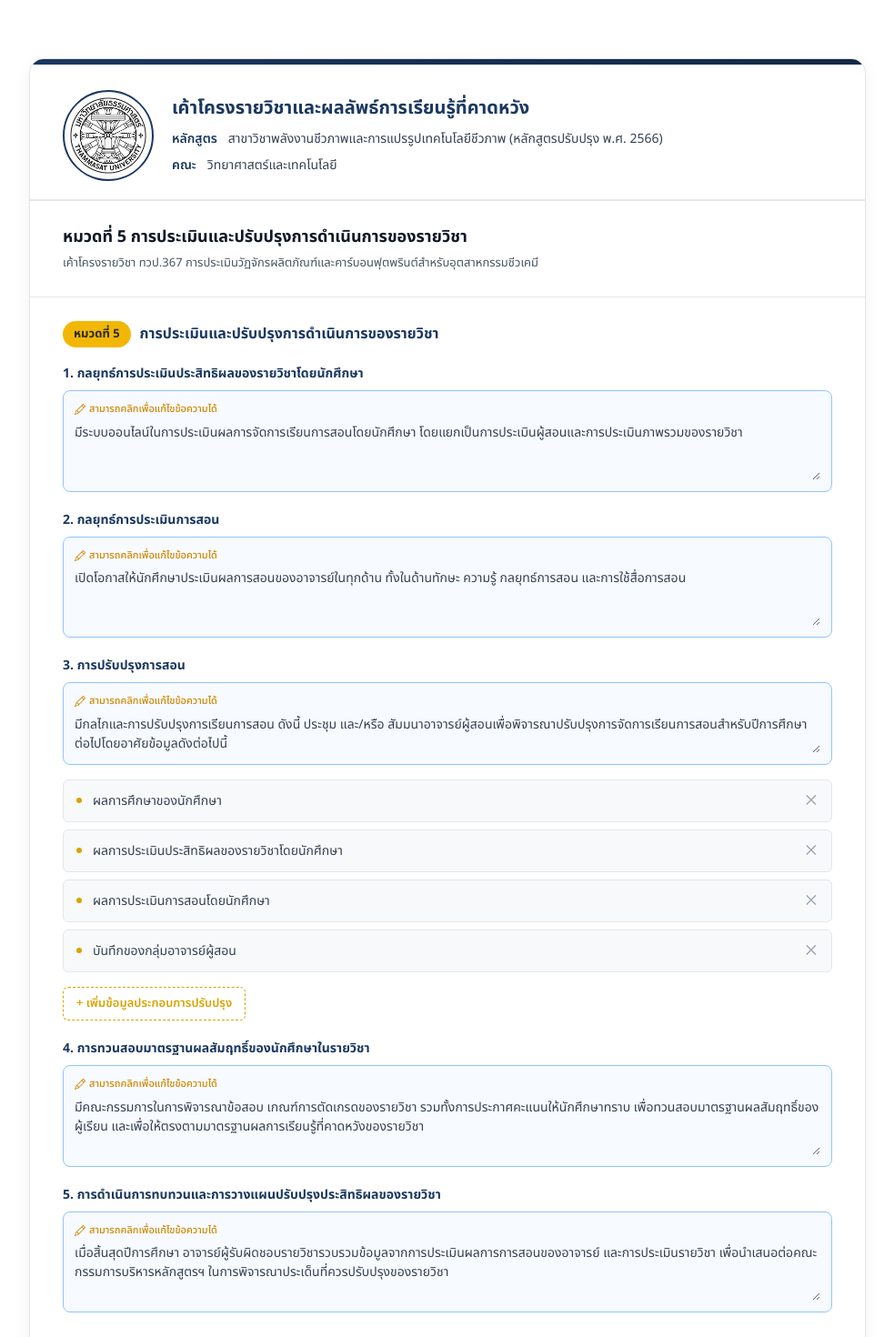
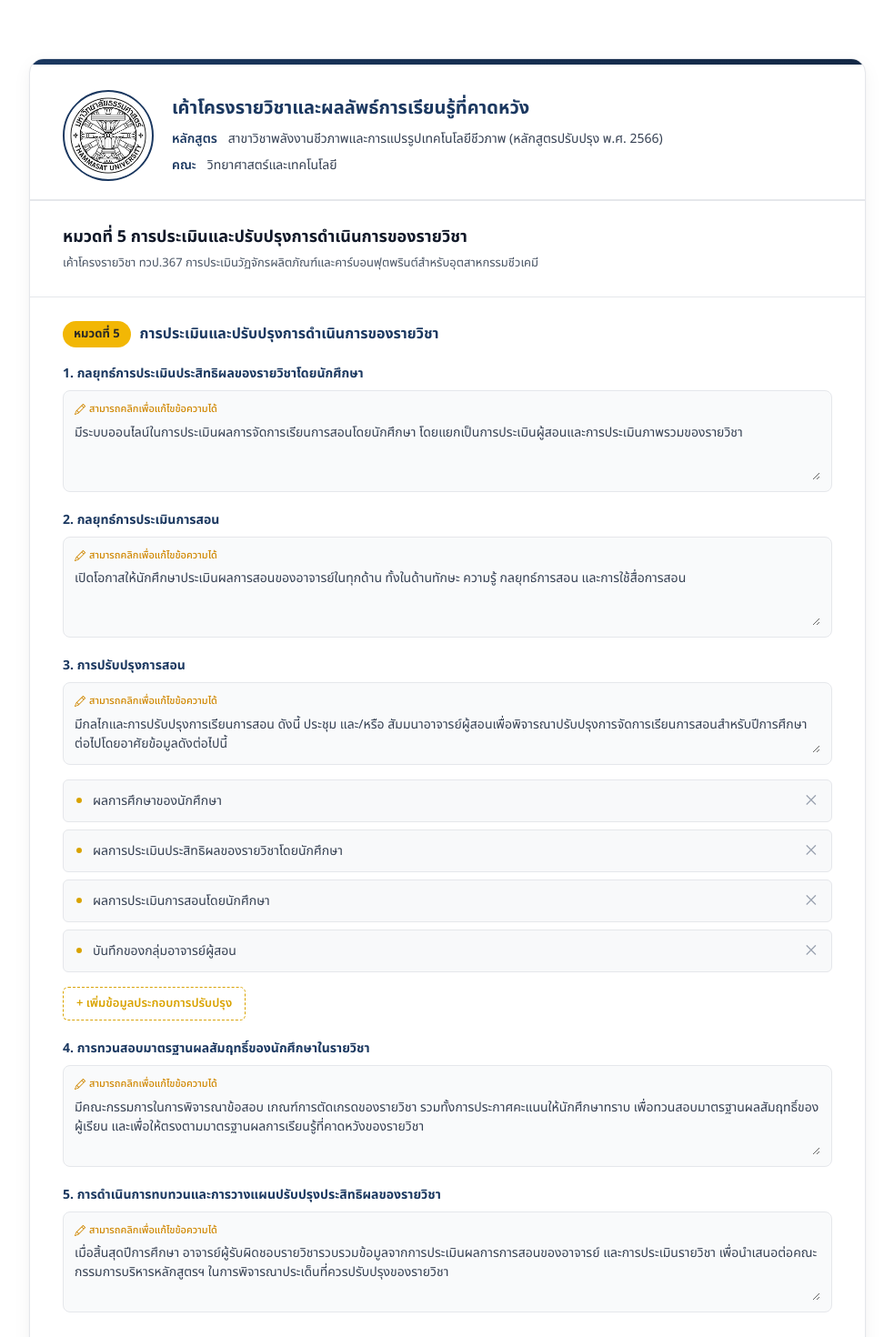
Before and after one commit to pongsapakmessi10/AUNQA, a Next.js app: page /category5 in a window 1280 px wide. Shown: the top 1470 px of the page at 91% size, without its empty margins (148-1131 px from the left). Built offline with nearby package versions, Linux system fonts and the light colour scheme.

Commit message:
fix theme

```diff
--- a/app/(category)/category3/page.tsx
+++ b/app/(category)/category3/page.tsx
@@ -465,7 +465,7 @@ export default function Category3Page() {
 
         {/* หมายเหตุใต้ตาราง */}
         <div className="w-full mb-[24px]">
-          <div className="flex flex-col border border-blue-300 bg-blue-50/50 rounded-[8px] p-[12px] hover:border-blue-400 focus-within:border-gray-400 focus-within:bg-white transition-colors">
+          <div className="flex flex-col border border-gray-200 bg-gray-50 rounded-[8px] p-[12px] hover:border-gray-300 focus-within:border-gray-400 focus-within:bg-white transition-colors">
             <span className="text-[11px] text-yellow-600 mb-[6px] font-medium flex items-center gap-1">
               <svg width="12" height="12" fill="currentColor" viewBox="0 0 16 16"><path d="M12.146.146a.5.5 0 0 1 .708 0l3 3a.5.5 0 0 1 0 .708l-10 10a.5.5 0 0 1-.168.11l-5 2a.5.5 0 0 1-.65-.65l2-5a.5.5 0 0 1 .11-.168l10-10zM11.207 2.5 13.5 4.793 14.793 3.5 12.5 1.207 11.207 2.5zm1.586 3L10.5 3.207 4 9.707V10h.5a.5.5 0 0 1 .5.5v.5h.5a.5.5 0 0 1 .5.5v.5h.293l6.5-6.5zm-9.761 5.175-.106.106-1.528 3.821 3.821-1.528.106-.106A.5.5 0 0 1 5 12.5V12h-.5a.5.5 0 0 1-.5-.5V11h-.5a.5.5 0 0 1-.468-.325z" /></svg>
               สามารถคลิกเพื่อแก้ไขข้อความได้
--- a/app/(category)/category4/page.tsx
+++ b/app/(category)/category4/page.tsx
@@ -235,7 +235,7 @@ function ConfigurableEvaluationItem({
           <button
             type="button"
             onClick={() => onChange({ count: "", items: [] })}
-            className="ml-[4px] text-[12px] text-red-500 hover:text-red-700 bg-red-50 hover:bg-red-100 px-[8px] py-[4px] rounded-[4px] transition-colors border border-red-100"
+            className="ml-[4px] text-[12px] text-[#d5ae52] hover:text-red-700 bg-white hover:bg-yellow-200 cursor-pointer px-[8px] py-[4px] rounded-[4px] transition-colors border border-red-100"
           >
             รีเซ็ต
           </button>
@@ -301,7 +301,7 @@ function ConfigurableEvaluationItem({
             </table>
           </div>
           {!isValid && (
-            <p className="text-yellow-600 text-[12px] mt-[8px] font-medium flex items-center gap-[4px]">
+            <p className="text-yellow-600 text-[12px] mt-[8px] font-medium flex items-center justify-end gap-[4px]">
               สัดส่วนรวมต้องเท่ากับ {targetPercent}% (ปัจจุบันรวม {currentTotal}%)
             </p>
           )}
--- a/app/(category)/category5/page.tsx
+++ b/app/(category)/category5/page.tsx
@@ -66,7 +66,7 @@ export default function Category5Page() {
             <label className="text-[14px] font-bold text-[#1b3860]">
               1. กลยุทธ์การประเมินประสิทธิผลของรายวิชาโดยนักศึกษา
             </label>
-            <div className="flex flex-col border border-blue-300 bg-blue-50/50 rounded-[8px] p-[12px] hover:border-blue-400 focus-within:border-gray-400 focus-within:bg-white transition-colors">
+            <div className="flex flex-col border border-gray-200 bg-gray-50 rounded-[8px] p-[12px] hover:border-gray-300 focus-within:border-gray-400 focus-within:bg-white transition-colors">
               <span className="text-[11px] text-yellow-600 mb-[6px] font-medium flex items-center gap-1">
                 <svg width="12" height="12" fill="currentColor" viewBox="0 0 16 16"><path d="M12.146.146a.5.5 0 0 1 .708 0l3 3a.5.5 0 0 1 0 .708l-10 10a.5.5 0 0 1-.168.11l-5 2a.5.5 0 0 1-.65-.65l2-5a.5.5 0 0 1 .11-.168l10-10zM11.207 2.5 13.5 4.793 14.793 3.5 12.5 1.207 11.207 2.5zm1.586 3L10.5 3.207 4 9.707V10h.5a.5.5 0 0 1 .5.5v.5h.5a.5.5 0 0 1 .5.5v.5h.293l6.5-6.5zm-9.761 5.175-.106.106-1.528 3.821 3.821-1.528.106-.106A.5.5 0 0 1 5 12.5V12h-.5a.5.5 0 0 1-.5-.5V11h-.5a.5.5 0 0 1-.468-.325z" /></svg>
                 สามารถคลิกเพื่อแก้ไขข้อความได้
@@ -85,7 +85,7 @@ export default function Category5Page() {
             <label className="text-[14px] font-bold text-[#1b3860]">
               2. กลยุทธ์การประเมินการสอน
             </label>
-            <div className="flex flex-col border border-blue-300 bg-blue-50/50 rounded-[8px] p-[12px] hover:border-blue-400 focus-within:border-gray-400 focus-within:bg-white transition-colors">
+            <div className="flex flex-col border border-gray-200 bg-gray-50 rounded-[8px] p-[12px] hover:border-gray-300 focus-within:border-gray-400 focus-within:bg-white transition-colors">
               <span className="text-[11px] text-yellow-600 mb-[6px] font-medium flex items-center gap-1">
                 <svg width="12" height="12" fill="currentColor" viewBox="0 0 16 16"><path d="M12.146.146a.5.5 0 0 1 .708 0l3 3a.5.5 0 0 1 0 .708l-10 10a.5.5 0 0 1-.168.11l-5 2a.5.5 0 0 1-.65-.65l2-5a.5.5 0 0 1 .11-.168l10-10zM11.207 2.5 13.5 4.793 14.793 3.5 12.5 1.207 11.207 2.5zm1.586 3L10.5 3.207 4 9.707V10h.5a.5.5 0 0 1 .5.5v.5h.5a.5.5 0 0 1 .5.5v.5h.293l6.5-6.5zm-9.761 5.175-.106.106-1.528 3.821 3.821-1.528.106-.106A.5.5 0 0 1 5 12.5V12h-.5a.5.5 0 0 1-.5-.5V11h-.5a.5.5 0 0 1-.468-.325z" /></svg>
                 สามารถคลิกเพื่อแก้ไขข้อความได้
@@ -104,7 +104,7 @@ export default function Category5Page() {
             <label className="text-[14px] font-bold text-[#1b3860]">
               3. การปรับปรุงการสอน
             </label>
-            <div className="flex flex-col border border-blue-300 bg-blue-50/50 rounded-[8px] p-[12px] hover:border-blue-400 focus-within:border-gray-400 focus-within:bg-white transition-colors">
+            <div className="flex flex-col border border-gray-200 bg-gray-50 rounded-[8px] p-[12px] hover:border-gray-300 focus-within:border-gray-400 focus-within:bg-white transition-colors">
               <span className="text-[11px] text-yellow-600 mb-[6px] font-medium flex items-center gap-1">
                 <svg width="12" height="12" fill="currentColor" viewBox="0 0 16 16"><path d="M12.146.146a.5.5 0 0 1 .708 0l3 3a.5.5 0 0 1 0 .708l-10 10a.5.5 0 0 1-.168.11l-5 2a.5.5 0 0 1-.65-.65l2-5a.5.5 0 0 1 .11-.168l10-10zM11.207 2.5 13.5 4.793 14.793 3.5 12.5 1.207 11.207 2.5zm1.586 3L10.5 3.207 4 9.707V10h.5a.5.5 0 0 1 .5.5v.5h.5a.5.5 0 0 1 .5.5v.5h.293l6.5-6.5zm-9.761 5.175-.106.106-1.528 3.821 3.821-1.528.106-.106A.5.5 0 0 1 5 12.5V12h-.5a.5.5 0 0 1-.5-.5V11h-.5a.5.5 0 0 1-.468-.325z" /></svg>
                 สามารถคลิกเพื่อแก้ไขข้อความได้
@@ -159,7 +159,7 @@ export default function Category5Page() {
             <label className="text-[14px] font-bold text-[#1b3860]">
               4. การทวนสอบมาตรฐานผลสัมฤทธิ์ของนักศึกษาในรายวิชา
             </label>
-            <div className="flex flex-col border border-blue-300 bg-blue-50/50 rounded-[8px] p-[12px] hover:border-blue-400 focus-within:border-gray-400 focus-within:bg-white transition-colors">
+            <div className="flex flex-col border border-gray-200 bg-gray-50 rounded-[8px] p-[12px] hover:border-gray-300 focus-within:border-gray-400 focus-within:bg-white transition-colors">
               <span className="text-[11px] text-yellow-600 mb-[6px] font-medium flex items-center gap-1">
                 <svg width="12" height="12" fill="currentColor" viewBox="0 0 16 16"><path d="M12.146.146a.5.5 0 0 1 .708 0l3 3a.5.5 0 0 1 0 .708l-10 10a.5.5 0 0 1-.168.11l-5 2a.5.5 0 0 1-.65-.65l2-5a.5.5 0 0 1 .11-.168l10-10zM11.207 2.5 13.5 4.793 14.793 3.5 12.5 1.207 11.207 2.5zm1.586 3L10.5 3.207 4 9.707V10h.5a.5.5 0 0 1 .5.5v.5h.5a.5.5 0 0 1 .5.5v.5h.293l6.5-6.5zm-9.761 5.175-.106.106-1.528 3.821 3.821-1.528.106-.106A.5.5 0 0 1 5 12.5V12h-.5a.5.5 0 0 1-.5-.5V11h-.5a.5.5 0 0 1-.468-.325z" /></svg>
                 สามารถคลิกเพื่อแก้ไขข้อความได้
@@ -178,7 +178,7 @@ export default function Category5Page() {
             <label className="text-[14px] font-bold text-[#1b3860]">
               5. การดำเนินการทบทวนและการวางแผนปรับปรุงประสิทธิผลของรายวิชา
             </label>
-            <div className="flex flex-col border border-blue-300 bg-blue-50/50 rounded-[8px] p-[12px] hover:border-blue-400 focus-within:border-gray-400 focus-within:bg-white transition-colors">
+            <div className="flex flex-col border border-gray-200 bg-gray-50 rounded-[8px] p-[12px] hover:border-gray-300 focus-within:border-gray-400 focus-within:bg-white transition-colors">
               <span className="text-[11px] text-yellow-600 mb-[6px] font-medium flex items-center gap-1">
                 <svg width="12" height="12" fill="currentColor" viewBox="0 0 16 16"><path d="M12.146.146a.5.5 0 0 1 .708 0l3 3a.5.5 0 0 1 0 .708l-10 10a.5.5 0 0 1-.168.11l-5 2a.5.5 0 0 1-.65-.65l2-5a.5.5 0 0 1 .11-.168l10-10zM11.207 2.5 13.5 4.793 14.793 3.5 12.5 1.207 11.207 2.5zm1.586 3L10.5 3.207 4 9.707V10h.5a.5.5 0 0 1 .5.5v.5h.5a.5.5 0 0 1 .5.5v.5h.293l6.5-6.5zm-9.761 5.175-.106.106-1.528 3.821 3.821-1.528.106-.106A.5.5 0 0 1 5 12.5V12h-.5a.5.5 0 0 1-.5-.5V11h-.5a.5.5 0 0 1-.468-.325z" /></svg>
                 สามารถคลิกเพื่อแก้ไขข้อความได้
```
